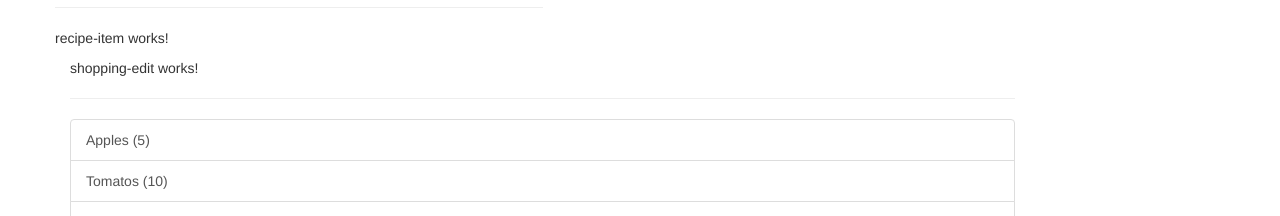
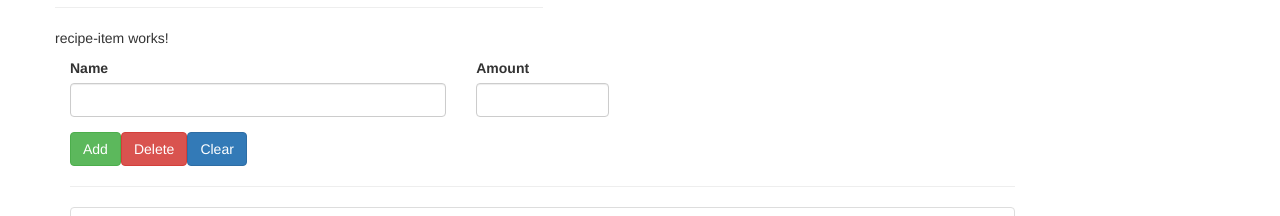
Before and after one commit to AleksFrontDev/myAngApp, an Angular app: page / in a window 1280 px wide. Shown: the part 195-411 px from the top of the page. Built offline with nearby package versions, Linux system fonts and the light colour scheme.

Commit message:
added shopping_edit template

```diff
--- a/src/app/shopping-list/shopping-edit/shopping-edit.component.html
+++ b/src/app/shopping-list/shopping-edit/shopping-edit.component.html
@@ -1 +1,43 @@
-<p>shopping-edit works!</p>
+<div class="row">
+  <div class="col-xs-12">
+    <form>
+      <div class="row">
+        <div class="col-sm-5 form-group">
+          <label for="name">Name</label>
+          <input
+          type="text"
+          id="name"
+          class="form-control"
+          >
+        </div>
+        <div class="col-sm-2 form-group">
+          <label for="amount">Amount</label>
+          <input
+          type="number"
+          id="amount"
+          class="form-control"
+          >
+        </div>
+      </div>
+      <div class="row">
+        <div class="col-xs-12">
+          <button
+           class="btn btn-success"
+           type="submit">
+          Add
+          </button>
+          <button
+           class="btn btn-danger"
+           type="button">
+          Delete
+          </button>
+          <button
+          class="btn btn-primary"
+          type="button">
+         Clear
+         </button>
+        </div>
+      </div>
+    </form>
+  </div>
+</div>
```
